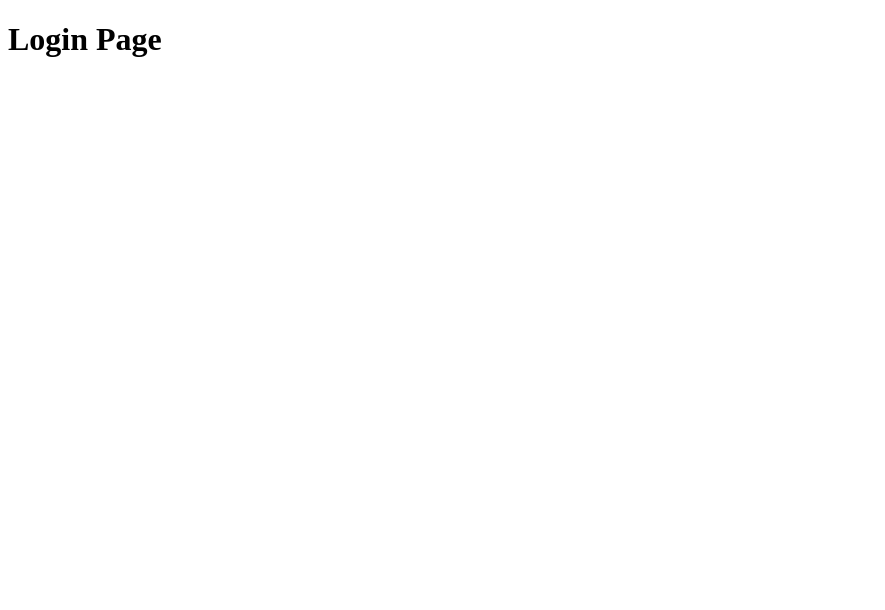
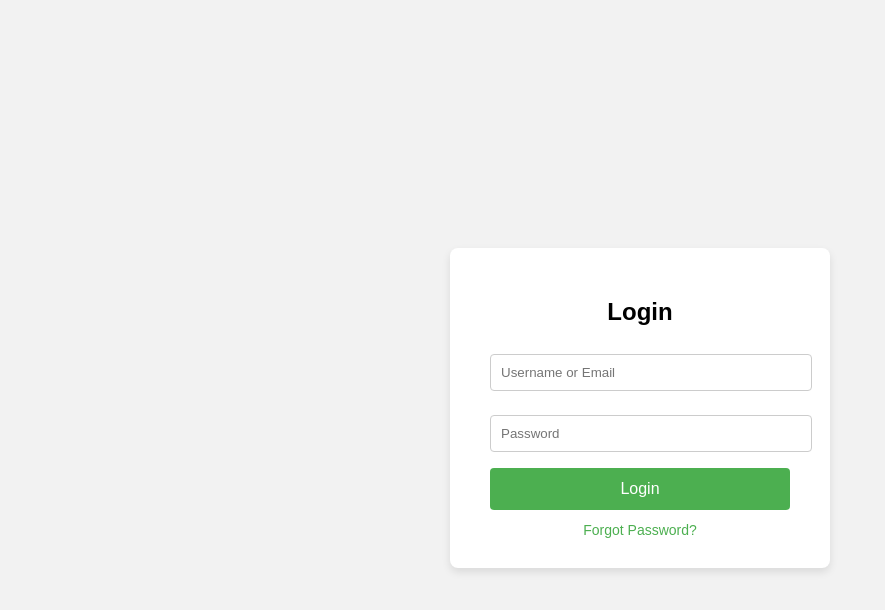
Before and after one commit to tuyishimirer1-cmyk/my-web-app, a plain HTML site: page login.html in a window 1280 px wide. Shown: the whole page, without its empty margins (0-885 px from the left). Drawn offline with Linux system fonts and the light colour scheme.

Commit message:
WEB-2: Add login page

```diff
--- a/login.html
+++ b/login.html
@@ -1,9 +1,75 @@
 <!DOCTYPE html>
-<html>
+<html lang="en">
 <head>
-  <title>Login Page</title>
+    <meta charset="UTF-8">
+    <meta name="viewport" content="width=device-width, initial-scale=1.0">
+    <title>Login Page</title>
+    <style>
+        body {
+            font-family: Arial, sans-serif;
+            background-color: #f2f2f2;
+            display: flex;
+            justify-content: center;
+            align-items: center;
+            height: 100vh;
+        }
+        .login-container {
+            background-color: white;
+            padding: 30px 40px;
+            border-radius: 8px;
+            box-shadow: 0 4px 8px rgba(0,0,0,0.1);
+            width: 300px;
+        }
+        .login-container h2 {
+            text-align: center;
+            margin-bottom: 20px;
+        }
+        .login-container input[type="text"],
+        .login-container input[type="password"] {
+            width: 100%;
+            padding: 10px;
+            margin: 8px 0 16px 0;
+            border: 1px solid #ccc;
+            border-radius: 4px;
+        }
+        .login-container button {
+            width: 100%;
+            padding: 12px;
+            background-color: #4CAF50;
+            color: white;
+            border: none;
+            border-radius: 4px;
+            font-size: 16px;
+            cursor: pointer;
+        }
+        .login-container button:hover {
+            background-color: #45a049;
+        }
+        .login-container .forgot-password {
+            text-align: center;
+            margin-top: 12px;
+            font-size: 14px;
+        }
+        .login-container .forgot-password a {
+            color: #4CAF50;
+            text-decoration: none;
+        }
+        .login-container .forgot-password a:hover {
+            text-decoration: underline;
+        }
+    </style>
 </head>
 <body>
-  <h1>Login Page</h1>
+    <div class="login-container">
+        <h2>Login</h2>
+        <form action="/login" method="POST">
+            <input type="text" name="username" placeholder="Username or Email" required>
+            <input type="password" name="password" placeholder="Password" required>
+            <button type="submit">Login</button>
+        </form>
+        <div class="forgot-password">
+            <a href="/forgot-password">Forgot Password?</a>
+        </div>
+    </div>
 </body>
 </html>
```
